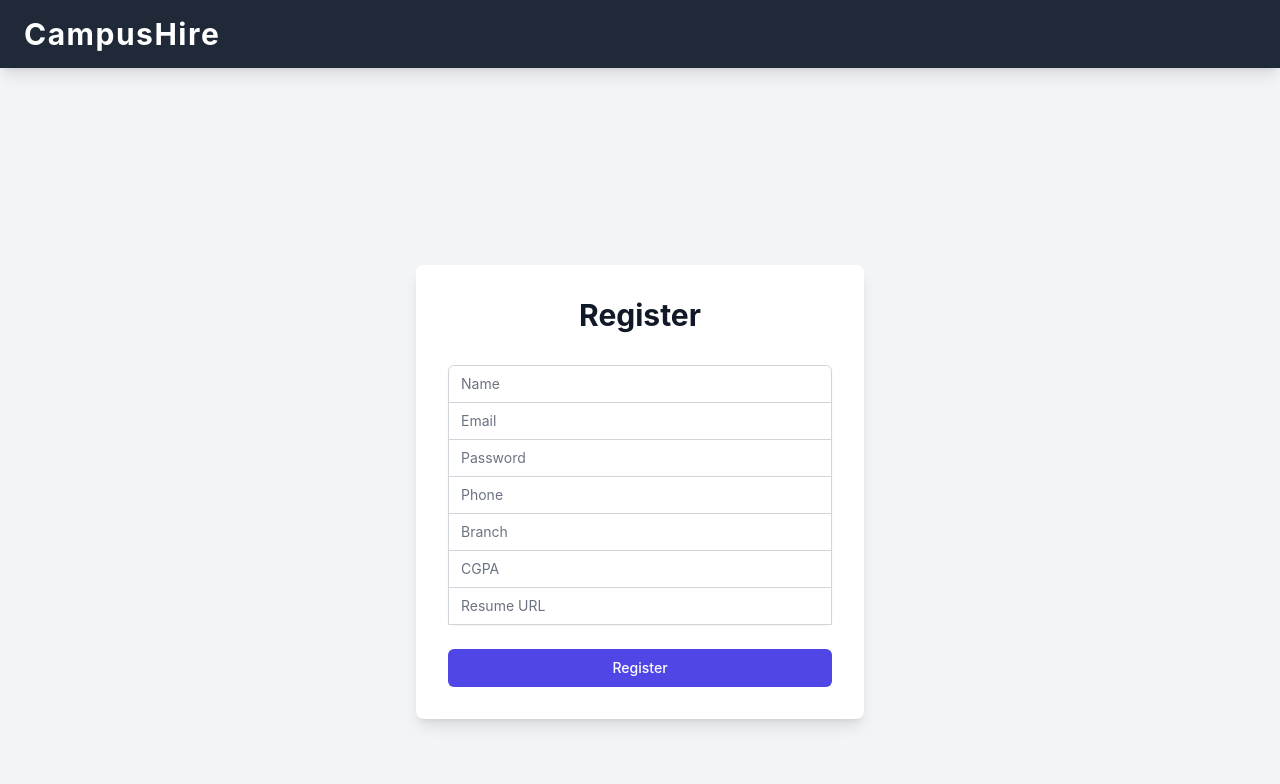
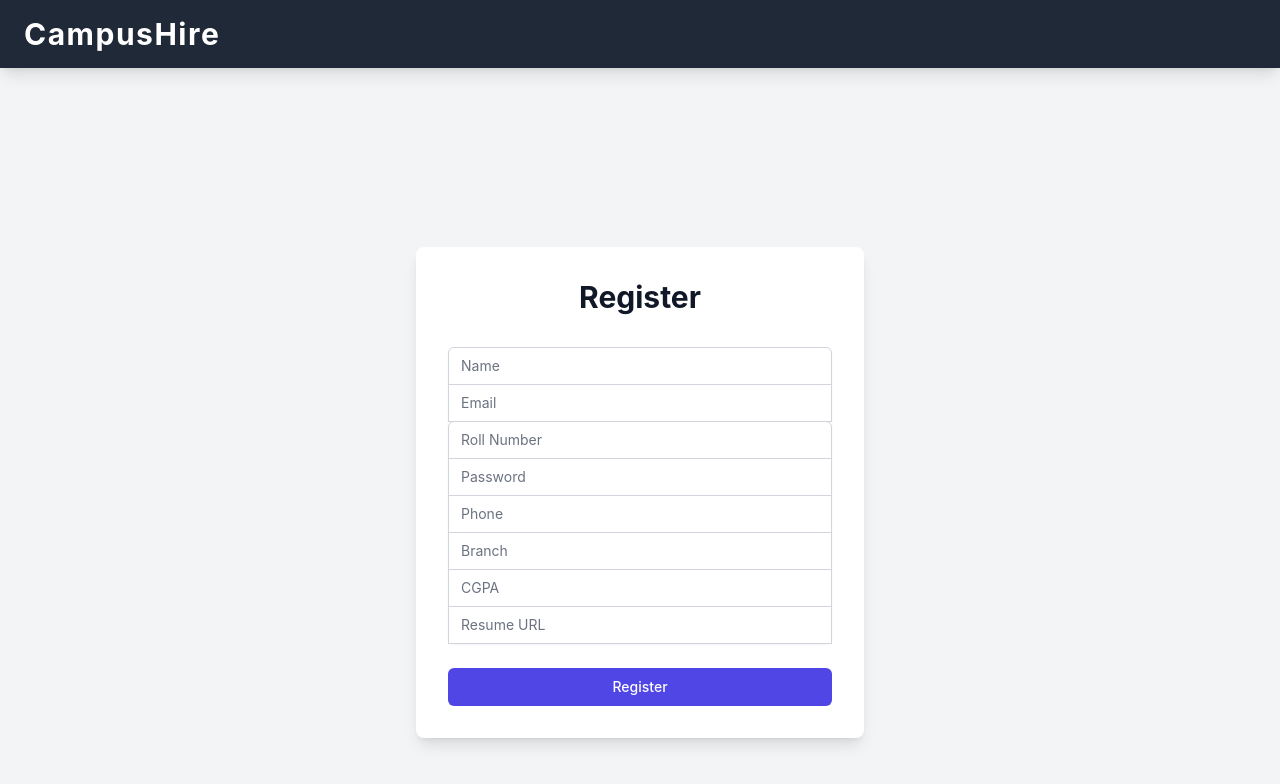
Before and after one commit to jayantgoyal1502/CampusHire, a React (Create React App) app in the folder frontend/: page /register/student in a window 1280 px wide. Shown: the top 784 px of the page. Built offline with nearby package versions, Linux system fonts and the light colour scheme; the HTML template or start-up script is replaced by a standard one.

Commit message:
student login update to roll number

```diff
--- a/frontend/src/pages/StudentLoginPage.js
+++ b/frontend/src/pages/StudentLoginPage.js
@@ -3,14 +3,14 @@ import { useNavigate } from "react-router-dom";
 import axios from "axios";
 
 const StudentLoginPage = () => {
-    const [email, setEmail] = useState("");
+    const [rollnum, setRollnum] = useState("");
     const [password, setPassword] = useState("");
     const navigate = useNavigate();
 
     const handleLogin = async (e) => {
         e.preventDefault();
         try {
-            const { data } = await axios.post("http://localhost:5001/api/students/login", { email, password });
+            const { data } = await axios.post("http://localhost:5001/api/students/login", { rollnum, password });
             localStorage.setItem("token", data.token);
             navigate("/dashboard/student");
         } catch (error) {
@@ -26,10 +26,10 @@ const StudentLoginPage = () => {
                     <div className="rounded-md shadow-sm -space-y-px">
                         <div>
                             <input
-                                type="email"
-                                placeholder="Email"
-                                value={email}
-                                onChange={(e) => setEmail(e.target.value)}
+                                type="rollnum"
+                                placeholder="Roll Number"
+                                value={rollnum}
+                                onChange={(e) => setRollnum(e.target.value)}
                                 required
                                 className="appearance-none rounded-none relative block w-full px-3 py-2 border border-gray-300 placeholder-gray-500 text-gray-900 focus:outline-none focus:ring-indigo-500 focus:border-indigo-500 sm:text-sm"
                             />
--- a/frontend/src/pages/StudentRegisterPage.js
+++ b/frontend/src/pages/StudentRegisterPage.js
@@ -5,6 +5,7 @@ import axios from "axios";
 const RegisterPage = () => {
     const [name, setName] = useState("");
     const [email, setEmail] = useState("");
+    const [rollnum, setRollnum] = useState("");
     const [password, setPassword] = useState("");
     const [phone, setPhone] = useState("");
     const [branch, setBranch] = useState("");
@@ -19,6 +20,7 @@ const RegisterPage = () => {
         const requestData = {
             name,
             email,
+            rollnum,
             password,
             phone,
             branch,
@@ -63,6 +65,16 @@ const RegisterPage = () => {
                                 onChange={(e) => setEmail(e.target.value)}
                                 required
                                 className="appearance-none rounded-none relative block w-full px-3 py-2 border border-gray-300 placeholder-gray-500 text-gray-900 focus:outline-none focus:ring-indigo-500 focus:border-indigo-500 sm:text-sm"
+                            />
+                        </div>
+                        <div>
+                            <input
+                                type="number"
+                                placeholder="Roll Number"
+                                value={rollnum}
+                                onChange={(e) => setRollnum(e.target.value)}
+                                required
+                                className="appearance-none rounded-none relative block w-full px-3 py-2 border border-gray-300 placeholder-gray-500 text-gray-900 rounded-t-md focus:outline-none focus:ring-indigo-500 focus:border-indigo-500 sm:text-sm"
                             />
                         </div>
                         <div>
```
Also changed, not shown: 2 other files (tests, documents, lock files or other folders).
